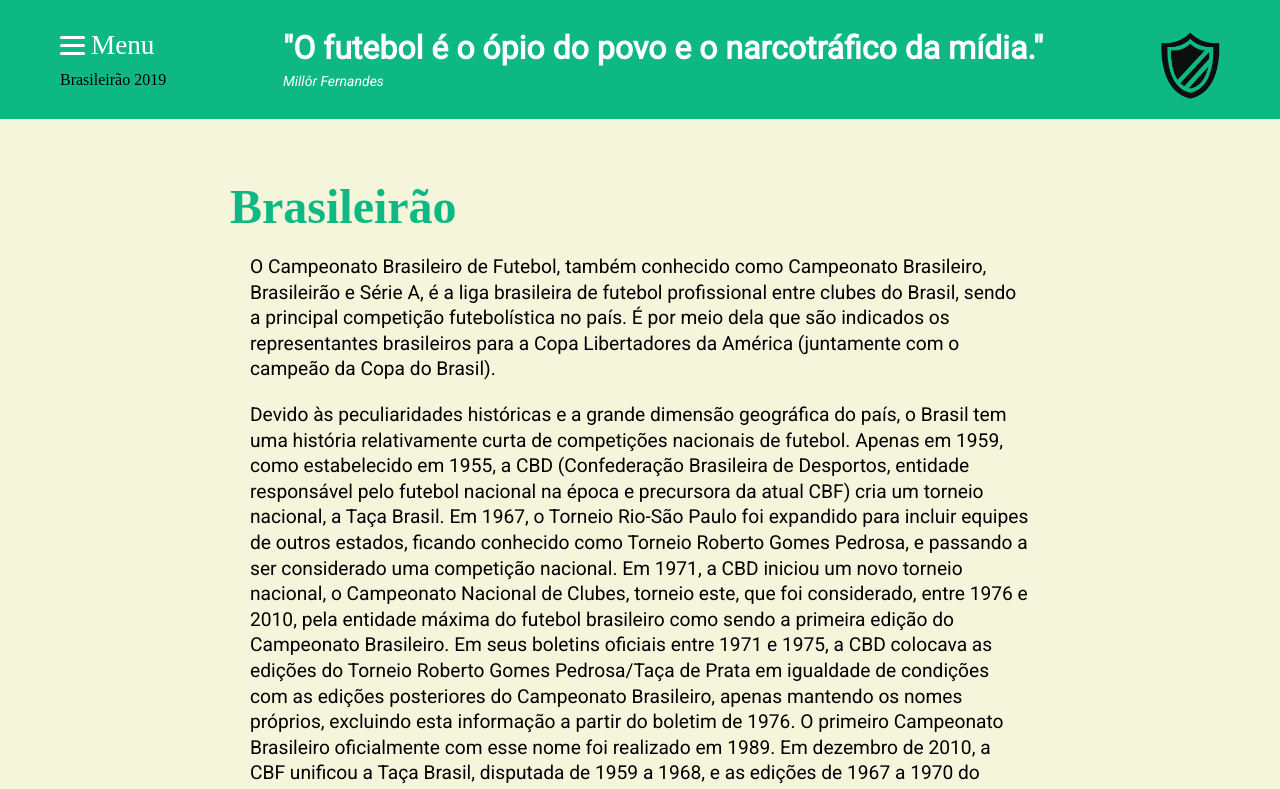
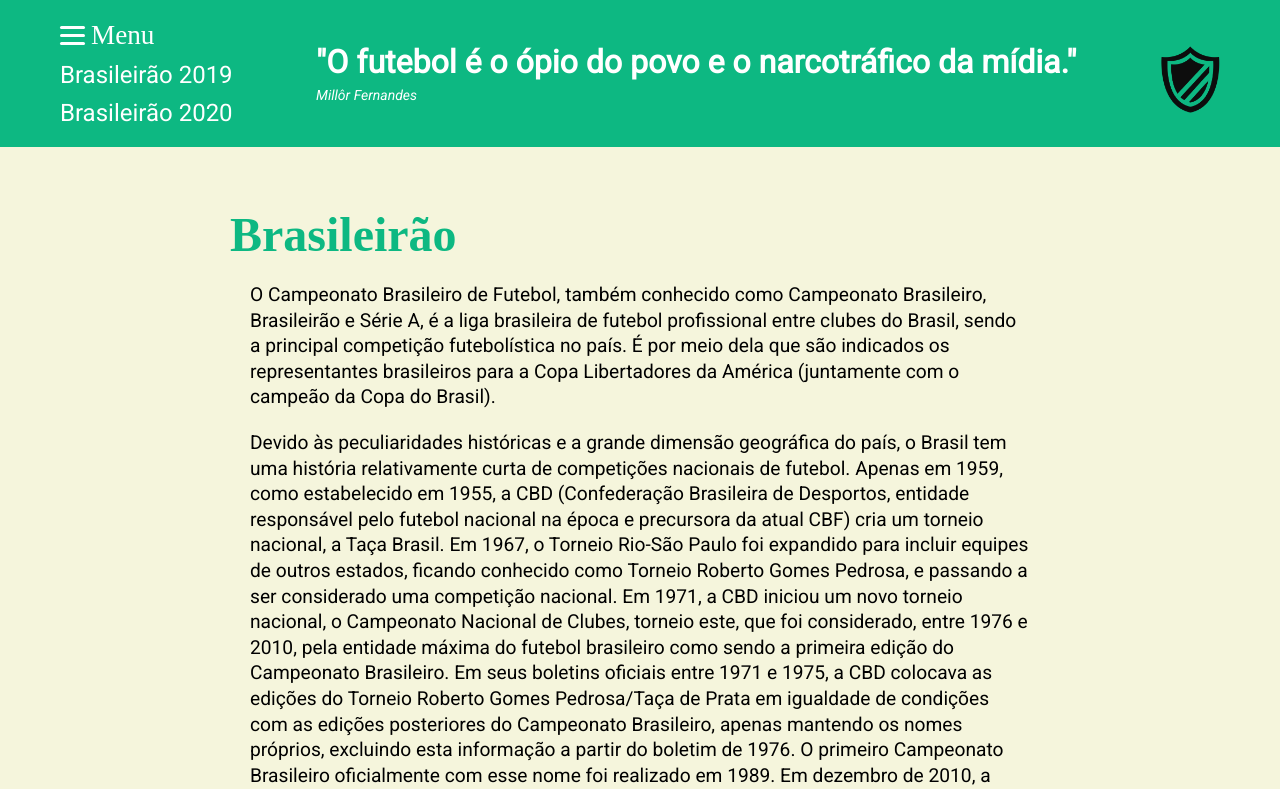
Before and after one commit to ericMayer/futebol, a website built with webpack: page index.html in a window 1280 px wide. Both pictures are taken after a click on the button "Menu". Shown: the top 789 px of the page. Built offline with nearby package versions, Linux system fonts and the light colour scheme; a web font is replaced by a local one.

Commit message:
Criado html inicial e css da página home, começa a fazer o javascript do menu, será feito o menu hamburguer primeiro usando o hover do css, depois será passado para javascript

```diff
--- a/index.html
+++ b/index.html
@@ -34,6 +34,9 @@
           <ul id="menu-hamburguer">
             <li>
               Brasileirão 2019
+            </li>
+            <li>
+              Brasileirão 2020
             </li>
           </ul>
         </div>
--- a/js/main.js
+++ b/js/main.js
@@ -0,0 +1,113 @@
+/******/ (function(modules) { // webpackBootstrap
+/******/ 	// The module cache
+/******/ 	var installedModules = {};
+/******/
+/******/ 	// The require function
+/******/ 	function __webpack_require__(moduleId) {
+/******/
+/******/ 		// Check if module is in cache
+/******/ 		if(installedModules[moduleId]) {
+/******/ 			return installedModules[moduleId].exports;
+/******/ 		}
+/******/ 		// Create a new module (and put it into the cache)
+/******/ 		var module = installedModules[moduleId] = {
+/******/ 			i: moduleId,
+/******/ 			l: false,
+/******/ 			exports: {}
+/******/ 		};
+/******/
+/******/ 		// Execute the module function
+/******/ 		modules[moduleId].call(module.exports, module, module.exports, __webpack_require__);
+/******/
+/******/ 		// Flag the module as loaded
+/******/ 		module.l = true;
+/******/
+/******/ 		// Return the exports of the module
+/******/ 		return module.exports;
+/******/ 	}
+/******/
+/******/
+/******/ 	// expose the modules object (__webpack_modules__)
+/******/ 	__webpack_require__.m = modules;
+/******/
+/******/ 	// expose the module cache
+/******/ 	__webpack_require__.c = installedModules;
+/******/
+/******/ 	// define getter function for harmony exports
+/******/ 	__webpack_require__.d = function(exports, name, getter) {
+/******/ 		if(!__webpack_require__.o(exports, name)) {
+/******/ 			Object.defineProperty(exports, name, { enumerable: true, get: getter });
+/******/ 		}
+/******/ 	};
+/******/
+/******/ 	// define __esModule on exports
+/******/ 	__webpack_require__.r = function(exports) {
+/******/ 		if(typeof Symbol !== 'undefined' && Symbol.toStringTag) {
+/******/ 			Object.defineProperty(exports, Symbol.toStringTag, { value: 'Module' });
+/******/ 		}
+/******/ 		Object.defineProperty(exports, '__esModule', { value: true });
+/******/ 	};
+/******/
+/******/ 	// create a fake namespace object
+/******/ 	// mode & 1: value is a module id, require it
+/******/ 	// mode & 2: merge all properties of value into the ns
+/******/ 	// mode & 4: return value when already ns object
+/******/ 	// mode & 8|1: behave like require
+/******/ 	__webpack_require__.t = function(value, mode) {
+/******/ 		if(mode & 1) value = __webpack_require__(value);
+/******/ 		if(mode & 8) return value;
+/******/ 		if((mode & 4) && typeof value === 'object' && value && value.__esModule) return value;
+/******/ 		var ns = Object.create(null);
+/******/ 		__webpack_require__.r(ns);
+/******/ 		Object.defineProperty(ns, 'default', { enumerable: true, value: value });
+/******/ 		if(mode & 2 && typeof value != 'string') for(var key in value) __webpack_require__.d(ns, key, function(key) { return value[key]; }.bind(null, key));
+/******/ 		return ns;
+/******/ 	};
+/******/
+/******/ 	// getDefaultExport function for compatibility with non-harmony modules
+/******/ 	__webpack_require__.n = function(module) {
+/******/ 		var getter = module && module.__esModule ?
+/******/ 			function getDefault() { return module['default']; } :
+/******/ 			function getModuleExports() { return module; };
+/******/ 		__webpack_require__.d(getter, 'a', getter);
+/******/ 		return getter;
+/******/ 	};
+/******/
+/******/ 	// Object.prototype.hasOwnProperty.call
+/******/ 	__webpack_require__.o = function(object, property) { return Object.prototype.hasOwnProperty.call(object, property); };
+/******/
+/******/ 	// __webpack_public_path__
+/******/ 	__webpack_require__.p = "";
+/******/
+/******/
+/******/ 	// Load entry module and return exports
+/******/ 	return __webpack_require__(__webpack_require__.s = "./modules/script.js");
+/******/ })
+/************************************************************************/
+/******/ ({
+
+/***/ "./modules/menu.js":
+/*!*************************!*\
+  !*** ./modules/menu.js ***!
+  \*************************/
+/*! exports provided: default */
+/***/ (function(module, __webpack_exports__, __webpack_require__) {
+
+"use strict";
+eval("__webpack_require__.r(__webpack_exports__);\n/* harmony export (binding) */ __webpack_require__.d(__webpack_exports__, \"default\", function() { return Menu; });\nclass Menu {\r\n  constructor(botao, menu) {\r\n    this.botao = document.querySelector(botao);\r\n    this.menu = document.querySelector(menu);\r\n  }\r\n\r\n  clicouMenu() {\r\n    this.menu.classList.add(\"ativo\");\r\n  }\r\n\r\n  bind() {\r\n    this.clicouMenu = this.clicouMenu.bind(this);\r\n  }\r\n\r\n  addEvents() {\r\n    this.botao.addEventListener(\"click\", this.clicouMenu);\r\n  }\r\n\r\n  iniciar() {\r\n    this.bind();\r\n    this.addEvents();\r\n\r\n    return this;\r\n  }\r\n}\r\n\n\n//# sourceURL=webpack:///./modules/menu.js?");
+
+/***/ }),
+
+/***/ "./modules/script.js":
+/*!***************************!*\
+  !*** ./modules/script.js ***!
+  \***************************/
+/*! no exports provided */
+/***/ (function(module, __webpack_exports__, __webpack_require__) {
+
+"use strict";
+eval("__webpack_require__.r(__webpack_exports__);\n/* harmony import */ var _menu_js__WEBPACK_IMPORTED_MODULE_0__ = __webpack_require__(/*! ./menu.js */ \"./modules/menu.js\");\n\r\n\r\nconst menu = new _menu_js__WEBPACK_IMPORTED_MODULE_0__[\"default\"](\"[data-menu]\", \"#menu-hamburguer\");\r\nmenu.iniciar();\r\n\n\n//# sourceURL=webpack:///./modules/script.js?");
+
+/***/ })
+
+/******/ });
--- /dev/null
+++ b/modules/menu.js
@@ -0,0 +1,25 @@
+export default class Menu {
+  constructor(botao, menu) {
+    this.botao = document.querySelector(botao);
+    this.menu = document.querySelector(menu);
+  }
+
+  clicouMenu() {
+    this.menu.classList.add("ativo");
+  }
+
+  bind() {
+    this.clicouMenu = this.clicouMenu.bind(this);
+  }
+
+  addEvents() {
+    this.botao.addEventListener("click", this.clicouMenu);
+  }
+
+  iniciar() {
+    this.bind();
+    this.addEvents();
+
+    return this;
+  }
+}
--- a/modules/script.js
+++ b/modules/script.js
@@ -0,0 +1,4 @@
+import Menu from "./menu.js";
+
+const menu = new Menu("[data-menu]", "#menu-hamburguer");
+menu.iniciar();
--- a/scss/_menu.scss
+++ b/scss/_menu.scss
@@ -54,3 +54,20 @@
   margin-top: 10px;
   width: 60px;
 }
+
+#menu-hamburguer {
+  font-family: $fonte-secundaria;
+  font-size: 1.5rem;
+  color: $cor-texto-menu;
+  background-color: $cor-menu;
+
+  display: none;
+}
+
+#menu-hamburguer.ativo {
+  display: block;
+}
+
+#menu-hamburguer li + li {
+  margin-top: 10px;
+}
```
Also changed, not shown: css/style.css.
